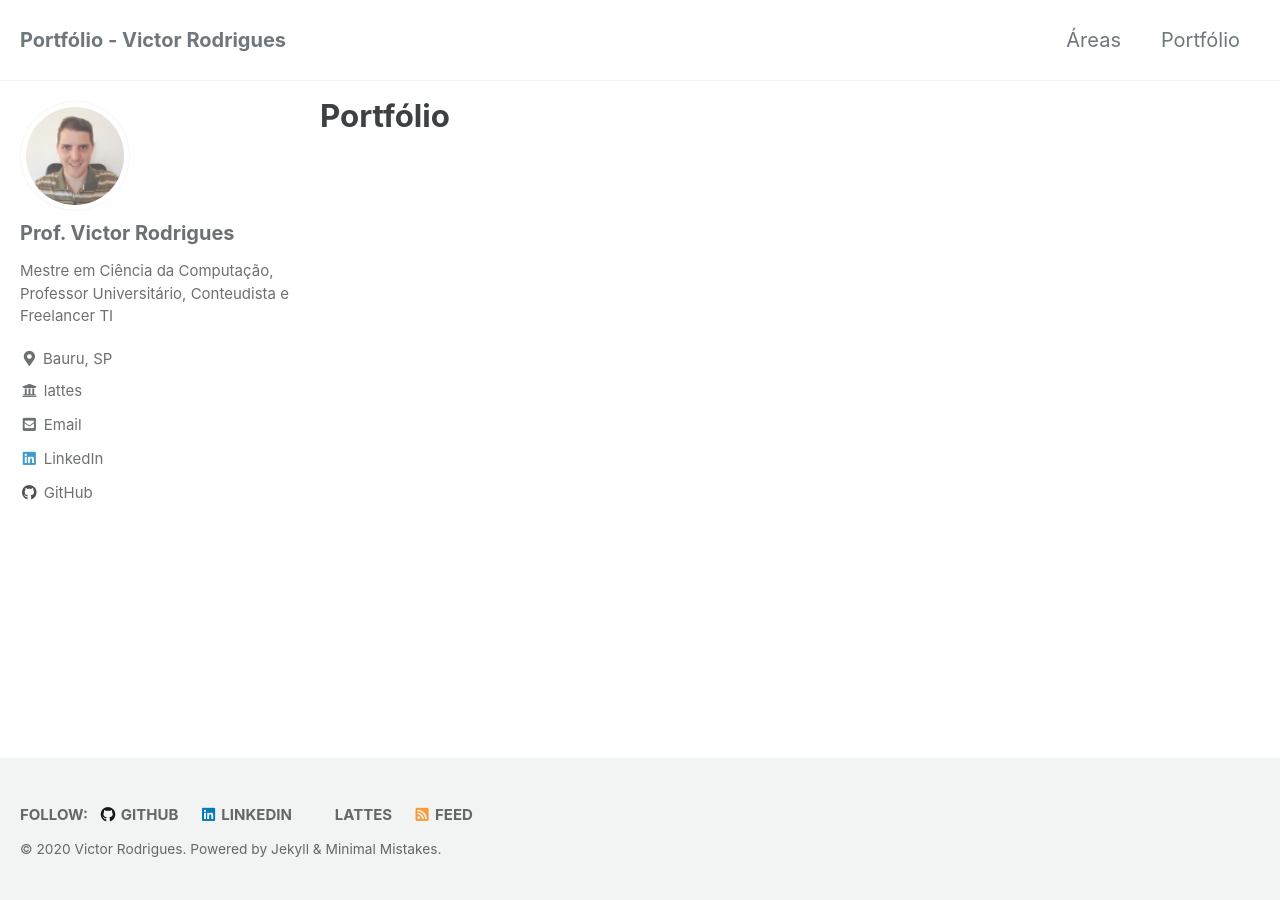
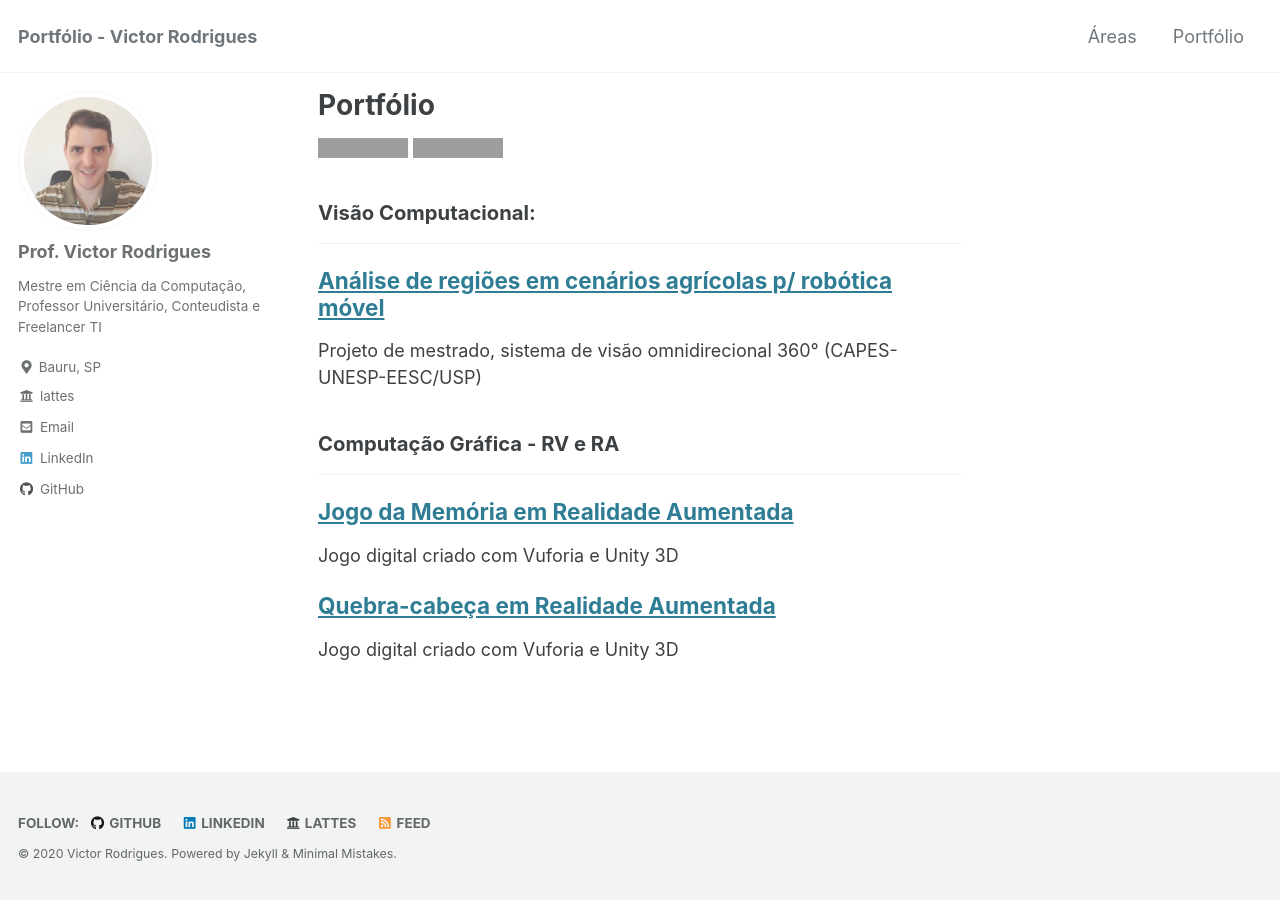
Before and after one commit to victorrodrigues20/victorrodrigues20.github.io, a Jekyll site: the page built from _pages/portfolio.html, in a window 1280 px wide. Built offline with Jekyll 4.4.1, drawn with Linux system fonts in a browser that asks for light colours; cached includes are drawn as plain includes; grey boxes are pictures that could not be loaded.

Commit message:
Atualização do portifólio

```diff
--- a/_config.yml
+++ b/_config.yml
@@ -1,3 +1,4 @@
+# Rodar projeto local: bundle exec jekyll serve
 # Welcome to Jekyll!
 #
 # This config file is meant for settings that affect your entire site, values
@@ -102,7 +103,7 @@ author:
   linkedin         : "victorassisrodrigues"
   links:
     - label: "lattes"
-      icon: "fas fa-fw fa-university"
+      icon: "fas fa fa-fw fa-university"
       url: "http://lattes.cnpq.br/9980210243718888"
 
 # Site Footer
@@ -115,7 +116,7 @@ footer:
       icon: "fab fa-fw fa-linkedin"
       url: https://www.linkedin.com/in/victorassisrodrigues
     - label: "Lattes"
-      icon: "fab fa-fw fa-university"
+      icon: "fab fa fa-fw fa-university"
       url: http://lattes.cnpq.br/9980210243718888
 
 
@@ -243,6 +244,16 @@ compress_html:
   ignore:
     envs: development
 
+# Collections
+collections:
+  portfolio_cg:
+    output: true
+  portfolio_ia:
+    output: true
+  portfolio_vc:
+    output: true
+  portfolio_outros:
+    output: true
 
 # Defaults
 defaults:
--- a/_data/navigation.yml
+++ b/_data/navigation.yml
@@ -2,6 +2,6 @@ main:
   - title: "Áreas"
     url: /areas/
   - title: "Portfólio"
-    url: /portfolio/
+    url: /portfolio
   # - title: "Posts"
   #   url: /posts/
--- /dev/null
+++ b/_pages/portfolio.html
@@ -0,0 +1,56 @@
+---
+title: "Portfólio"
+author_profile: true
+permalink: /portfolio/
+---
+
+<!-- {% for collection in site.collections %}
+  {% unless collection.output == false or collection.label == "posts" %}
+    {% capture label %}{{ collection.label }}{% endcapture %}
+    {% if label != written_label %}
+      {% if label == "_ia" %}
+        <h2 id="{{ label | slugify }}" class="archive__subtitle">Portfólio</h2>
+      {% endif %}
+      {% if label == "portfolio1" %}
+        <h2 id="{{ label | slugify }}" class="archive__subtitle">Orelha</h2>
+      {% endif %}
+      {% if label == "portfolio2" %}
+        <h2 id="{{ label | slugify }}" class="archive__subtitle">Nariz</h2>
+      {% endif %}
+      {% capture written_label %}{{ label }}{% endcapture %}
+    {% endif %}
+  {% endunless %}
+{% endfor %} -->
+
+<a href="#vc" ><img src="https://raster.shields.io/badge/-Vis%C3%A3o%20Computacional-green.png"></a>
+<!-- <a href="#ia" ><img src="https://raster.shields.io/badge/-Intelig%C3%AAncia%20Artificial-informational.png"></a> -->
+<a href="#cg" ><img src="https://raster.shields.io/badge/-Computa%C3%A7%C3%A3o%20Gr%C3%A1fica-red.png"></a>
+<!-- <a href="#outros" ><img src="https://raster.shields.io/badge/-Outros-lightgrey.png"></a> -->
+
+<a id="vc"></a><h3>Visão Computacional:</h3><hr>
+{% for post in site.portfolio_vc %}
+    {% unless collection.output == false or collection.label == "posts" %}
+      {% include archive-single.html %}
+    {% endunless %}
+{% endfor %}
+
+<!-- <a id="ia"></a><h3>IA, Machine Learning e Deep Learning</h3><hr>
+{% for post in site.portfolio_ia %}
+    {% unless collection.output == false or collection.label == "posts" %}
+      {% include archive-single.html %}
+    {% endunless %}
+{% endfor %} -->
+
+<a id="cg"></a><h3>Computação Gráfica - RV e RA</h3><hr>
+{% for post in site.portfolio_cg %}
+    {% unless collection.output == false or collection.label == "posts" %}
+      {% include archive-single.html %}
+    {% endunless %}
+{% endfor %}
+
+<!-- <a id="outros"></a><h3>Outros</h3><hr>
+{% for post in site.portfolio_outros %}
+    {% unless collection.output == false or collection.label == "posts" %}
+      {% include archive-single.html %}
+    {% endunless %}
+{% endfor %} -->
--- /dev/null
+++ b/_portfolio_cg/ra_mem.md
@@ -0,0 +1,19 @@
+---
+title: Jogo da Memória em Realidade Aumentada
+excerpt: Jogo digital criado com Vuforia e Unity 3D
+permalink: /portfolio/ra_mem
+author_profile: true
+layout: archive
+---
+### Informações
+
+* **Objetivo:** Encontrar o marcador que possua o mesmo objeto de outro marcador, este revelado anteriormente.
+* **Ano:** 2019
+* **Tecnologias:** Unity3D e Vuforia
+* **Screenshots:**
+
+<img src="/assets/images/prt/ra_mem_01.png" width="450px"/>
+
+<img src="/assets/images/prt/ra_mem_02.png" width="450px"/>
+
+<a href='/portfolio'>[Voltar]</a>
--- /dev/null
+++ b/_portfolio_cg/ra_qbc.md
@@ -0,0 +1,19 @@
+---
+title: Quebra-cabeça em Realidade Aumentada
+excerpt: Jogo digital criado com Vuforia e Unity 3D
+permalink: /portfolio/ra_qbc
+author_profile: true
+layout: archive
+---
+### Informações
+
+* **Objetivo:** Organizar os marcadores de modo que formem a imagem apresentada.
+* **Ano:** 2019
+* **Tecnologias:** Unity3D e Vuforia
+* **Screenshots:**
+
+<img src="/assets/images/prt/ra_qbc_01.png" width="450px"/>
+
+<img src="/assets/images/prt/ra_qbc_02.jpg" width="450px"/>
+
+<a href='/portfolio'>[Voltar]</a>
--- /dev/null
+++ b/_portfolio_vc/mestr.md
@@ -0,0 +1,22 @@
+---
+title: Análise de regiões em cenários agrícolas p/ robótica móvel
+excerpt: Projeto de mestrado, sistema de visão omnidirecional 360° (CAPES-UNESP-EESC/USP)
+permalink: /portfolio/mestr
+author_profile: true
+layout: archive
+---
+### Informações
+
+* **Título:**  Análise De Regiões Em Cenários Agrícolas Utilizando Um
+Sistema De Visão Catadióptrico
+* **Objetivo:** Sistema desenvolvido para apoio de operações de um robô móvel agrícola (Agribot-EESC/USP). A principal característica do projeto é fornecer informações do cenário em *tempo real* para o robô, favorecendo a navegação, inspeção das culturas, análise de doenças, entre outros.
+* **Ano:** 2014
+* **Tecnologias:** OpenCV e C++
+* **Apoio:** CAPES (bolsista), UNESP (PPGCC) e EESC/USP
+* **Full Text:** <a href='https://repositorio.unesp.br/bitstream/11449/122157/1/000810915.pdf'>[Link]</a>
+
+* **Screenshots:**
+
+<img src="/assets/images/prt/mest.png" width="400%"/>
+
+<a href='/portfolio'>[Voltar]</a>
--- a/_sass/minimal-mistakes/_reset.scss
+++ b/_sass/minimal-mistakes/_reset.scss
@@ -11,7 +11,7 @@ html {
   font-size: 16px;
 
   @include breakpoint($medium) {
-    font-size: 18px;
+    font-size: 16px;
   }
 
   @include breakpoint($large) {
@@ -19,7 +19,7 @@ html {
   }
 
   @include breakpoint($x-large) {
-    font-size: 20px;
+    font-size: 18px;
   }
 
   -webkit-text-size-adjust: 100%;
--- a/_sass/minimal-mistakes/_sidebar.scss
+++ b/_sass/minimal-mistakes/_sidebar.scss
@@ -127,7 +127,7 @@
   }
 
   img {
-    max-width: 110px;
+    max-width: 140px;
     border-radius: 50%;
 
     @include breakpoint($large) {
```
Also changed, not shown: _pages/areas.md (+3 -3 lines), _pages/portfolio.md (deleted, +0 -5 lines), index.md (+2 -2 lines), assets/images/prt/mest.png (added), assets/images/prt/ra_mem_01.png (added), assets/images/prt/ra_mem_02.png (added), assets/images/prt/ra_qbc_01.png (added), assets/images/prt/ra_qbc_02.jpg (added).
